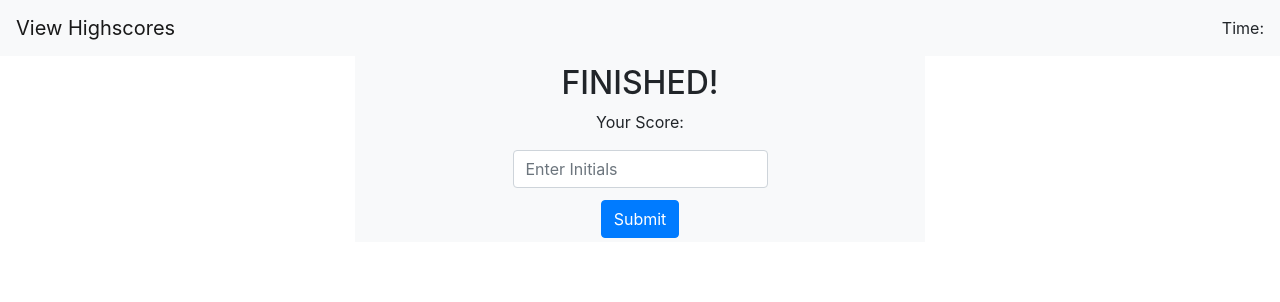
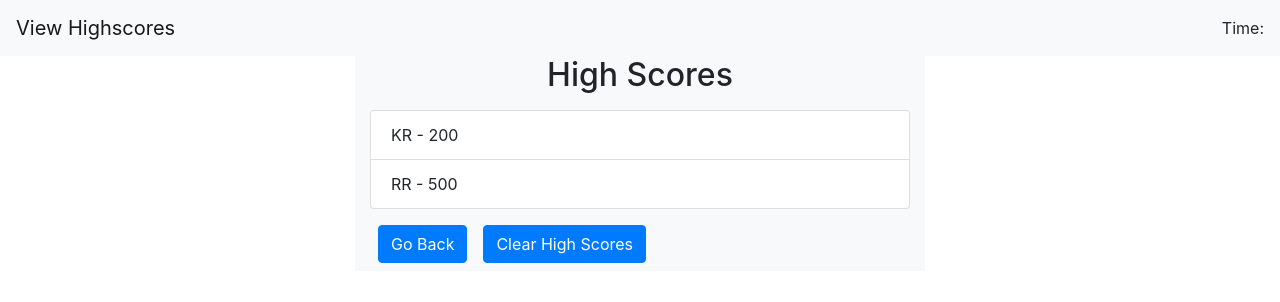
Before and after one commit to kingsleyramos/Code-Quiz, a plain HTML site: page index.html in a window 1280 px wide. Drawn offline with nearby package versions, Linux system fonts and the light colour scheme.

Commit message:
Added high scores screen

```diff
--- a/script.js
+++ b/script.js
@@ -2,8 +2,19 @@
 var h2El = document.createElement("h2");
 var descriptionEl = document.createElement("p");
 var startButton = document.createElement("button");
+
+// Record Score Elements
 var initialsInput = document.createElement("input");
 var initialsSubmit = document.createElement("button");
+
+// High Score Elements
+var scoreList = document.createElement("ul");
+scoreList.setAttribute("class", "list-group mb-2");
+var goBackbtn = document.createElement("button");;
+var cleareScoresbtn = document.createElement("button");
+
+// High Score
+var scores = [{initials: "KR", score: "200"}, {initials: "RR", score: "500"}];
 
 // Question Elements
 var questionEl = document.createElement("h5");
@@ -30,7 +41,8 @@ var col3 = document.createElement("div");
 
 //************************ CODE ************************
 
-viewFinalScore();
+storedScores()
+renderHighScores();
 
 // var questionNo = 0; // Questions Variable
 // var score = 0;
@@ -101,9 +113,6 @@ function start(){
 // Function to degenerate question - COMPLETE
 function renderQuestion(num){
 
-    //  Running down through each question in questions array
-   // for (let i =  0; i < questions.length; i++){
-
     // Display Question
     questionEl.textContent = questions[num].title;
     questionEl.setAttribute("class", "m-2")
@@ -115,15 +124,12 @@ function renderQuestion(num){
     console.log(brEl);
 
     // Display First Answer
-
     answer1.textContent = "1. " + questions[num].choices[0];
     answer1.setAttribute("type", "button");
     answer1.setAttribute("class","btn btn-primary mb-1");
     answer1.setAttribute("data-btnType", "answer1");
     quizEl.appendChild(answer1);
     quizEl.appendChild(brEl.cloneNode());
-
-
 
     // Display Second Answer
     answer2.textContent = "2. " + questions[num].choices[1];
@@ -134,7 +140,7 @@ function renderQuestion(num){
     quizEl.appendChild(brEl.cloneNode());
 
     // Display third Answer
-        if (questions[num].choices[2] != undefined){
+    if (questions[num].choices[2] != undefined){ // If third choice does not exist
         answer3.textContent = "3. " +  questions[num].choices[2];
         answer3.setAttribute("type", "button");
         answer3.setAttribute("class","btn btn-primary mb-1");
@@ -143,9 +149,8 @@ function renderQuestion(num){
         quizEl.appendChild(brEl.cloneNode());
     };
 
-
     // Display Forth Answer
-        if (questions[num].choices[3] != undefined){
+    if (questions[num].choices[3] != undefined){ // If forth choice does not exist
         answer4.textContent = "4. " +  questions[num].choices[3];
         answer4.setAttribute("type", "button");
         answer4.setAttribute("class","btn btn-primary mb-1");
@@ -154,14 +159,9 @@ function renderQuestion(num){
         quizEl.appendChild(brEl.cloneNode());
     };
 
-
-
-    //}
-
-
 }
 
-// View final Score and input initials after end of quiz
+// View final Score and input initials after end of quiz - COMPLETE
 function viewFinalScore(){
 
     // Clears screen of any elements
@@ -176,7 +176,7 @@ function viewFinalScore(){
     quizEl.appendChild(h2El);
 
 
-    descriptionEl.textContent = "Your Score: ";
+    descriptionEl.textContent = "Your Score: "; // SCORE GOES HERE
     quizEl.appendChild(descriptionEl);
     initialsInput.setAttribute("class", "form-control mb-2");
     initialsInput.setAttribute("placeholder", "Enter Initials");
@@ -191,7 +191,6 @@ function viewFinalScore(){
     row1.appendChild(col3);
     col2.appendChild(initialsInput);
 
-
     // Submit Initials button
     initialsSubmit.innerHTML = "Submit";
     initialsSubmit.setAttribute("type", "button");
@@ -201,10 +200,65 @@ function viewFinalScore(){
     quizEl.appendChild(initialsSubmit);
 }
 
+// Places Scores in Local Storage
+function storedScores() {
+    // Stringify and set "todos" key in localStorage to todos array
+    localStorage.setItem("score", JSON.stringify(scores));
+}
+
 // Function to view all scores
-function viewScores(){
+function renderHighScores(){
 
+    // Clears the quiz area.
+    clearScreen();
+
+    // Title for High Scores Screen
+    h2El.textContent = "High Scores";
+    h2El.setAttribute("class","text-center mb-3");
+    quizEl.appendChild(h2El);
+
+    // Append the List
+    quizEl.appendChild(scoreList);
+
+    // Get stored scores from localStorage
+    // Parsing the JSON string to an object
+    var storedScores = JSON.parse(localStorage.getItem("score"));
+
+    // Render a new li for each score
+    for (var i = 0; i < storedScores.length; i++) {
+        let score = storedScores[i];
+
+        // Creates a list item with score with boostrap attributes
+        var li = document.createElement("li");
+        li.textContent = score.initials + " - " + score.score;
+        li.setAttribute("class", "list-group-item");
+
+        // Appends the list items
+        scoreList.appendChild(li);
     }
+
+    goBackbtn.innerHTML = "Go Back";
+    goBackbtn.setAttribute("type", "button");
+    goBackbtn.setAttribute("class","btn btn-primary m-2");
+    goBackbtn.setAttribute("id","goBackbtn");
+    goBackbtn.setAttribute("data-btnType", "start")
+    //quizEl.appendChild(goBackbtn);
+
+    cleareScoresbtn.innerHTML = "Clear High Scores";
+    cleareScoresbtn.setAttribute("type", "button");
+    cleareScoresbtn.setAttribute("class","btn btn-primary m-2");
+    cleareScoresbtn.setAttribute("id","cleareScoresbtn");
+    cleareScoresbtn.setAttribute("data-btnType", "clearScores")
+    //quizEl.appendChild(cleareScoresbtn);
+
+    // Using Bootstrap layout for repsonsiveness
+    quizEl.appendChild(row1);
+    row1.appendChild(col1);
+    col1.setAttribute("class", "col-sm-12")
+    col1.appendChild(goBackbtn);
+    col1.appendChild(cleareScoresbtn);
+}
+
 
 // function for timer
 function timer(){
@@ -216,7 +270,7 @@ function recordScore(){
 
 }
 
-// Function to clear all elements within the quiz area for reuse
+// Function to clear all elements within the quiz area for reuse - COMPLETE
 function clearScreen(){
     while (quizEl.firstChild) {
         quizEl.removeChild(quizEl.firstChild);
```
Also changed, not shown: index.html (+0 -1 lines). Lines whose indentation alone changed are shown as unchanged.
